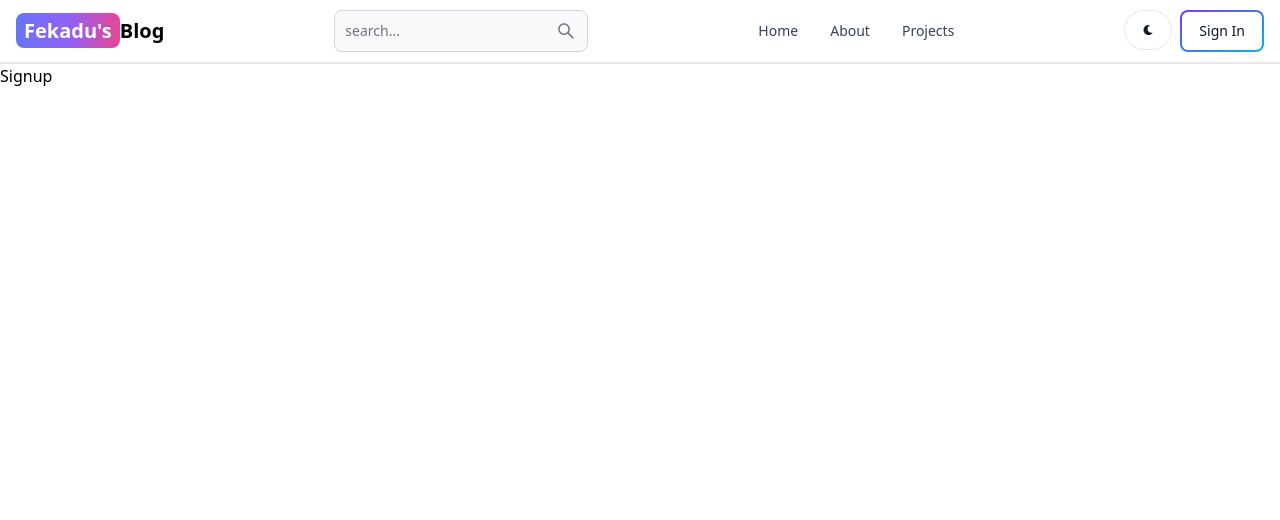
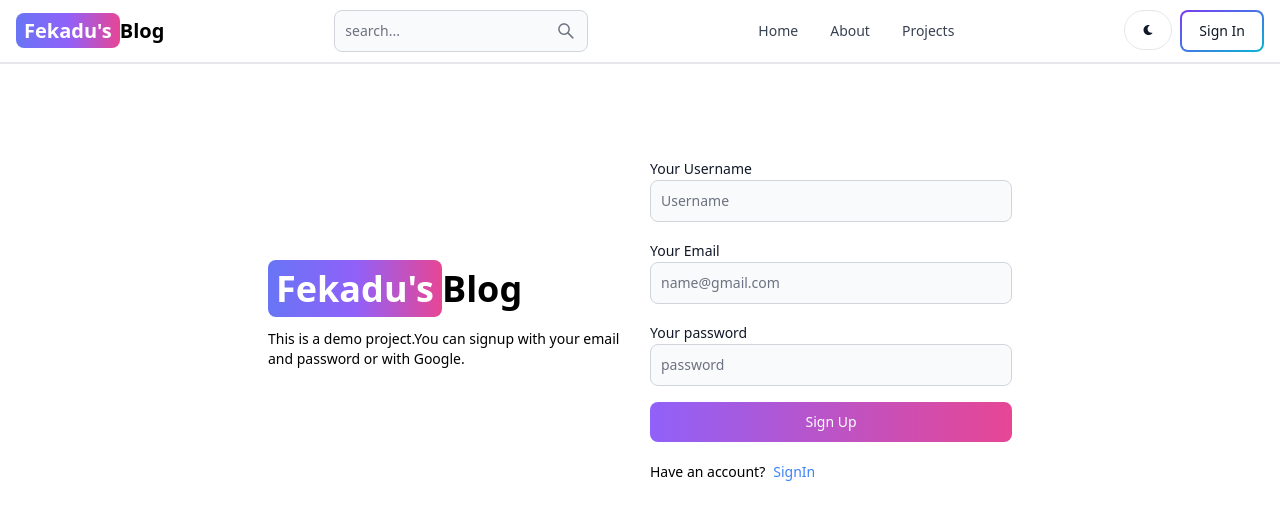
Before and after one commit to Fekaduzaza/mern-blog, a React (Vite) app in the folder client/: page /sign-up in a window 1280 px wide. Shown: the top 520 px of the page. Built offline with nearby package versions, Linux system fonts and the light colour scheme.

Commit message:
create signup page UI

```diff
--- a/client/src/pages/Signup.jsx
+++ b/client/src/pages/Signup.jsx
@@ -1,7 +1,53 @@
+import { Button, Label, TextInput } from "flowbite-react";
 import React from "react";
+import { Link } from "react-router-dom";
 
 function Signup() {
-  return <div>Signup</div>;
+  return (
+    <div className="min-h-screen mt-20">
+      <div className="flex max-w-3xl p-3 mx-auto flex-col md:flex-row md:items-center gap-5">
+        {/*left*/}
+        <div className="flex-1">
+          <Link to="/" className="  text-4xl font-bold dark:text-white">
+            <span className="px-2 py-1 bg-gradient-to-r from-indigo-500 via-purple-500 to-pink-500 rounded-lg text-white">
+              Fekadu's
+            </span>
+            Blog
+          </Link>
+          <p className="text-sm mt-5">
+            This is a demo project.You can signup with your email and password
+            or with Google.
+          </p>
+        </div>
+        {/*right*/}
+        <div className="flex-1">
+          <form className="flex flex-col gap-4">
+            <div>
+              <Label value="Your Username"></Label>
+              <TextInput type="text" placeholder="Username" id="username" />
+            </div>
+            <div>
+              <Label value="Your Email"></Label>
+              <TextInput type="email" placeholder="name@gmail.com" id="email" />
+            </div>
+            <div>
+              <Label value="Your password"></Label>
+              <TextInput type="password" placeholder="password" id="password" />
+            </div>
+            <Button gradientDuoTone="purpleToPink" type="submit">
+              Sign Up
+            </Button>
+          </form>
+          <div className="flex gap-2 text-sm mt-5">
+            <span>Have an account?</span>
+            <Link to="/sign-in" className="text-blue-500 hover:underline">
+              SignIn
+            </Link>
+          </div>
+        </div>
+      </div>
+    </div>
+  );
 }
 
 export default Signup;
```
